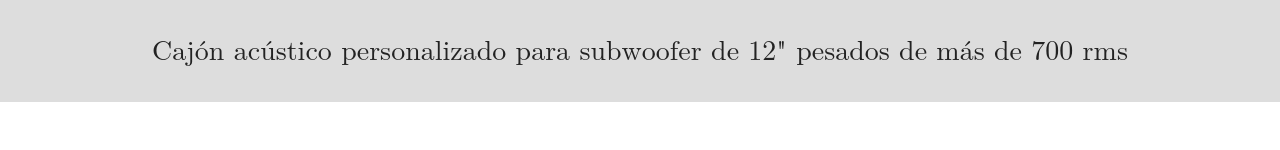
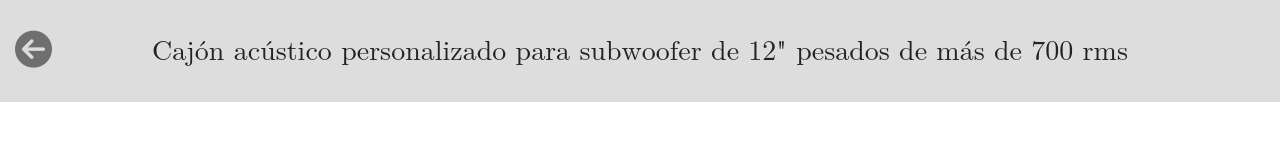
Before and after one commit to Aaron-Ricciuti/Cajones-Acusticos-BR, a plain HTML site: page html/cajonde12.html in a window 1280 px wide. Shown: the top 150 px of the page. Drawn offline with nearby package versions, Linux system fonts and the light colour scheme; a web font is replaced by a local one.

Commit message:
tp dom terminado

```diff
--- a/css/cajonde12.css
+++ b/css/cajonde12.css
@@ -11,6 +11,10 @@ body {
 
 img {
 	max-width: 100%;
+}
+
+.container-title i {
+	display: none;
 }
 
 header {
@@ -165,3 +169,18 @@ footer p {
         margin-top: 0px;
 	}
 }
+
+@media screen and (min-width: 880px) {
+    .container-title i{
+		top: 31px;
+		display: block;
+    	position: fixed;
+    	left: 15px;
+    	font-size: 37px;
+    	text-decoration: none;
+    	color: #2b2b2b9e;
+    	background: none;
+    	border: none;
+    	cursor: pointer;
+    }
+}
--- a/css/cajonde15.css
+++ b/css/cajonde15.css
@@ -11,6 +11,10 @@ body {
 
 img {
 	max-width: 100%;
+}
+
+.container-title i {
+	display: none;
 }
 
 header {
@@ -165,3 +169,18 @@ footer p {
         margin-top: 0px;
 	}
 }
+
+@media screen and (min-width: 880px) {
+    .container-title i{
+		top: 31px;
+		display: block;
+    	position: fixed;
+    	left: 15px;
+    	font-size: 37px;
+    	text-decoration: none;
+    	color: #2b2b2b9e;
+    	background: none;
+    	border: none;
+    	cursor: pointer;
+    }
+}
--- a/css/cajondoble10.css
+++ b/css/cajondoble10.css
@@ -11,6 +11,10 @@ body {
 
 img {
 	max-width: 100%;
+}
+
+.container-title i {
+	display: none;
 }
 
 header {
@@ -179,3 +183,18 @@ footer p {
         margin-top: 0px;
 	}
 }
+
+@media screen and (min-width: 880px) {
+    .container-title i{
+		top: 31px;
+		display: block;
+    	position: fixed;
+    	left: 15px;
+    	font-size: 37px;
+    	text-decoration: none;
+    	color: #2b2b2b9e;
+    	background: none;
+    	border: none;
+    	cursor: pointer;
+    }
+}
--- a/css/rackera6x9.css
+++ b/css/rackera6x9.css
@@ -11,6 +11,10 @@ body {
 
 img {
 	max-width: 100%;
+}
+
+.container-title i {
+	display: none;
 }
 
 header {
@@ -179,3 +183,18 @@ footer p {
        margin-top: 0px;
 	}
 }
+
+@media screen and (min-width: 880px) {
+    .container-title i{
+		top: 31px;
+		display: block;
+    	position: fixed;
+    	left: 15px;
+    	font-size: 37px;
+    	text-decoration: none;
+    	color: #2b2b2b9e;
+    	background: none;
+    	border: none;
+    	cursor: pointer;
+    }
+}
--- a/html/cajonde12.html
+++ b/html/cajonde12.html
@@ -21,6 +21,7 @@
 </head>
 <body>
     <header class="container-title">
+       <a href="../index.html"><i class="fa-sharp-duotone fa-solid fa-circle-arrow-left"></i></a>
         Cajón acústico personalizado para subwoofer de 12" pesados de más de 700 rms
     </header>
     <main>
```
Also changed, not shown: html/cajonde15.html (+1 -0 lines), html/cajondoble10.html (+1 -0 lines), html/rackera6x9.html (+1 -0 lines).
